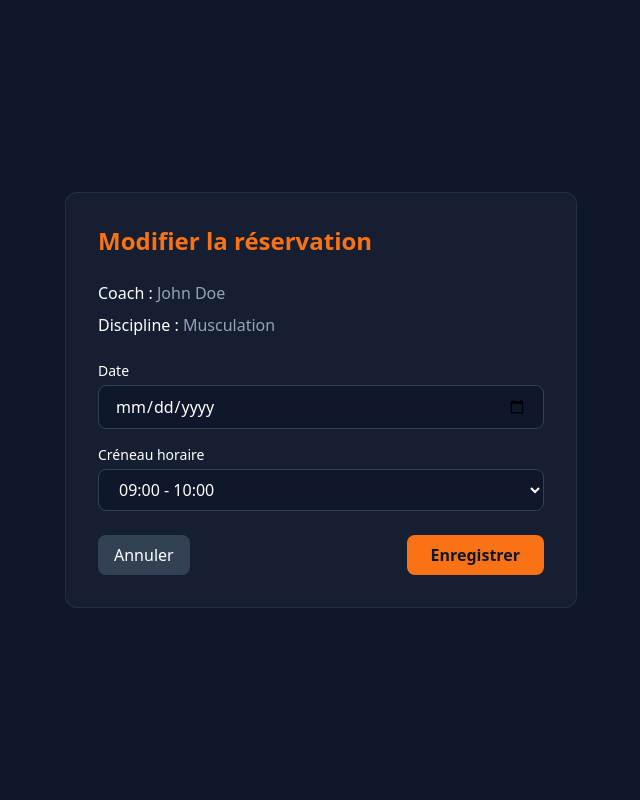
After one commit to YounessAitJamaa/CoachPro, a PHP site: page /sportif/modifier_reservation.php in a window 1280 px wide. The commit adds this page. Shown: the whole page, without its empty margins (319-959 px from the left). Run offline with PHP 8.4, Linux system fonts and the light colour scheme; some libraries are stand-ins or nearby versions.

Commit message:
Add modifier reservations page frontend

```diff
--- a/coach/modifier_profile.php
+++ b/coach/modifier_profile.php
@@ -21,8 +21,8 @@
                     <span class="text-2xl font-bold text-white">Coach<span class="text-orange-500">Pro</span></span>
                 </div>
                 <div class="flex items-center gap-6">
-                    <a href="profile.html" class="text-slate-300 hover:text-white transition-colors">Retour au profil</a>
-                    <a href="#" class="text-slate-300 hover:text-white transition-colors flex items-center gap-2">
+                    <a href="profile.php" class="text-slate-300 hover:text-white transition-colors">Retour au profil</a>
+                    <a href="../auth/logout.php" class="text-slate-300 hover:text-white transition-colors flex items-center gap-2">
                         <svg class="w-5 h-5" fill="none" stroke="currentColor" viewBox="0 0 24 24">
                             <path stroke-linecap="round" stroke-linejoin="round" stroke-width="2" d="M17 16l4-4m0 0l-4-4m4 4H7m6 4v1a3 3 0 01-3 3H6a3 3 0 01-3-3V7a3 3 0 013-3h4a3 3 0 013 3v1"/>
                         </svg>
--- a/coach/profile.php
+++ b/coach/profile.php
@@ -20,8 +20,8 @@
                     <span class="text-2xl font-bold text-white">Coach<span class="text-orange-500">Pro</span></span>
                 </div>
                 <div class="flex items-center gap-6">
-                    <a href="#" class="text-slate-300 hover:text-white transition-colors">Accueil</a>
-                    <a href="#" class="text-slate-300 hover:text-white transition-colors">Profil</a>
+                    <a href="dashboard.php" class="text-slate-300 hover:text-white transition-colors">Accueil</a>
+                    <a href="profile.php" class="text-slate-300 hover:text-white transition-colors">Profil</a>
                     <a href="../auth/logout.php" class="text-slate-300 hover:text-white transition-colors flex items-center gap-2">
                         <svg class="w-5 h-5" fill="none" stroke="currentColor" viewBox="0 0 24 24">
                             <path stroke-linecap="round" stroke-linejoin="round" stroke-width="2" d="M17 16l4-4m0 0l-4-4m4 4H7m6 4v1a3 3 0 01-3 3H6a3 3 0 01-3-3V7a3 3 0 013-3h4a3 3 0 013 3v1"/>
--- /dev/null
+++ b/sportif/modifier_reservation.php
@@ -0,0 +1,74 @@
+<!DOCTYPE html>
+<html lang="fr">
+<head>
+    <meta charset="UTF-8">
+    <title>Modifier réservation</title>
+    <script src="https://cdn.tailwindcss.com"></script>
+</head>
+<body class="bg-slate-900 text-white min-h-screen flex items-center justify-center">
+
+    <div class="w-full max-w-lg bg-slate-800/50 border border-slate-700/50 rounded-xl p-8">
+
+        <!-- Header -->
+        <h1 class="text-2xl font-bold mb-6 text-orange-500">
+            Modifier la réservation
+        </h1>
+
+        <!-- Coach Info -->
+        <div class="mb-6 space-y-2">
+            <p class="text-slate-400">
+                <span class="font-medium text-white">Coach :</span> John Doe
+            </p>
+            <p class="text-slate-400">
+                <span class="font-medium text-white">Discipline :</span> Musculation
+            </p>
+        </div>
+
+        <!-- Form -->
+        <form>
+
+            <!-- Date -->
+            <div class="mb-4">
+                <label class="block text-sm mb-1">Date</label>
+                <input
+                    type="date"
+                    class="w-full bg-slate-900 border border-slate-700 rounded-lg px-4 py-2 text-white focus:outline-none focus:ring-2 focus:ring-orange-500"
+                >
+            </div>
+
+            <!-- Time Slot -->
+            <div class="mb-6">
+                <label class="block text-sm mb-1">Créneau horaire</label>
+                <select
+                    class="w-full bg-slate-900 border border-slate-700 rounded-lg px-4 py-2 text-white focus:outline-none focus:ring-2 focus:ring-orange-500"
+                >
+                    <option>09:00 - 10:00</option>
+                    <option>10:00 - 11:00</option>
+                    <option>14:00 - 15:00</option>
+                    <option>16:00 - 17:00</option>
+                </select>
+            </div>
+
+            <!-- Buttons -->
+            <div class="flex justify-between">
+                <a
+                    href="dashboard.php"
+                    class="px-4 py-2 bg-slate-700 hover:bg-slate-600 rounded-lg transition"
+                >
+                    Annuler
+                </a>
+
+                <button
+                    type="submit"
+                    class="px-6 py-2 bg-orange-500 hover:bg-orange-400 text-slate-900 font-semibold rounded-lg transition"
+                >
+                    Enregistrer
+                </button>
+            </div>
+
+        </form>
+
+    </div>
+
+</body>
+</html>
--- a/sportif/reserver_seance.php
+++ b/sportif/reserver_seance.php
@@ -112,7 +112,7 @@
 
                     <div class="flex flex-col items-center text-center space-y-4">
                         <div class="relative">
-                            <img src="https://via.placeholder.com/120" alt="Coach Photo" class="rounded-full w-24 h-24 border-4 border-slate-700">
+                            <img src="" alt="Coach Photo" class="rounded-full w-24 h-24 border-4 border-slate-700">
                             <div class="absolute -bottom-1 -right-1 w-6 h-6 bg-green-500 rounded-full border-4 border-slate-800"></div>
                         </div>
 
```
Also changed, not shown: sportif/dashboard.php (+50 -2 lines).
